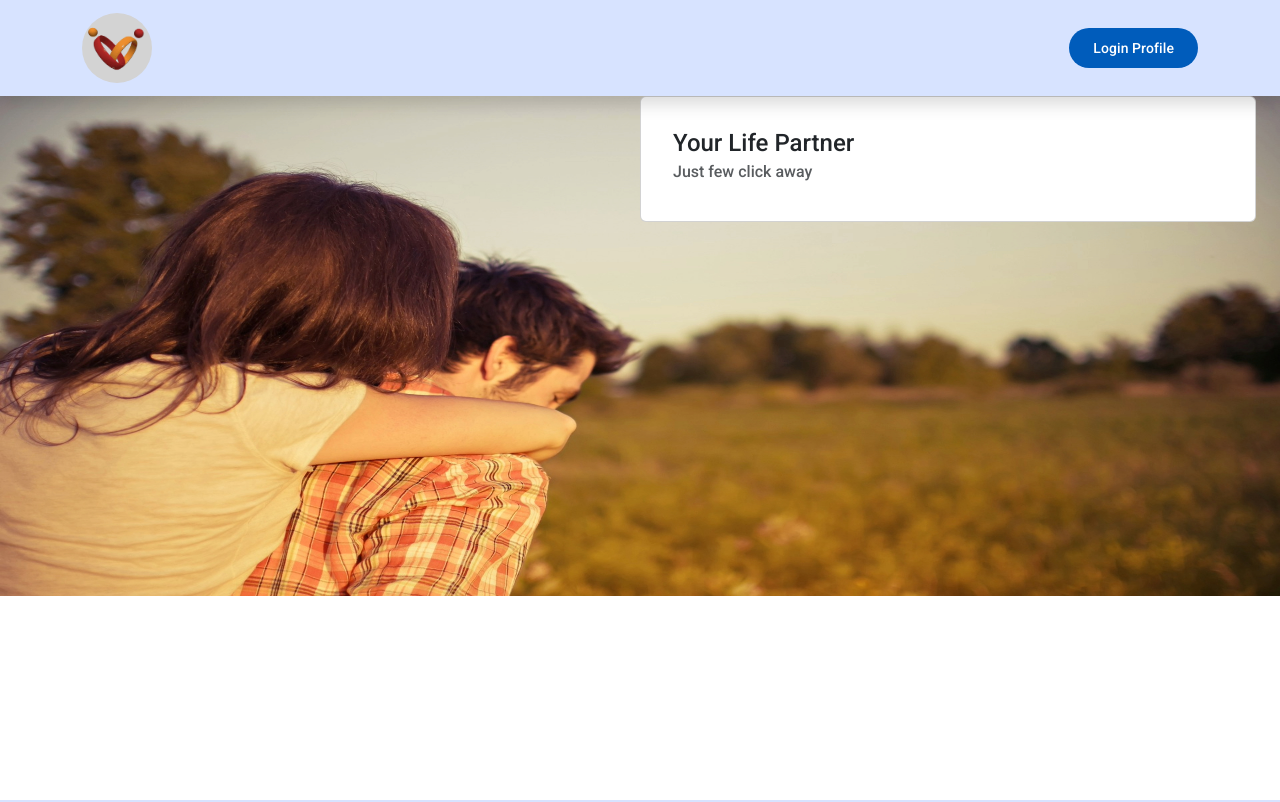
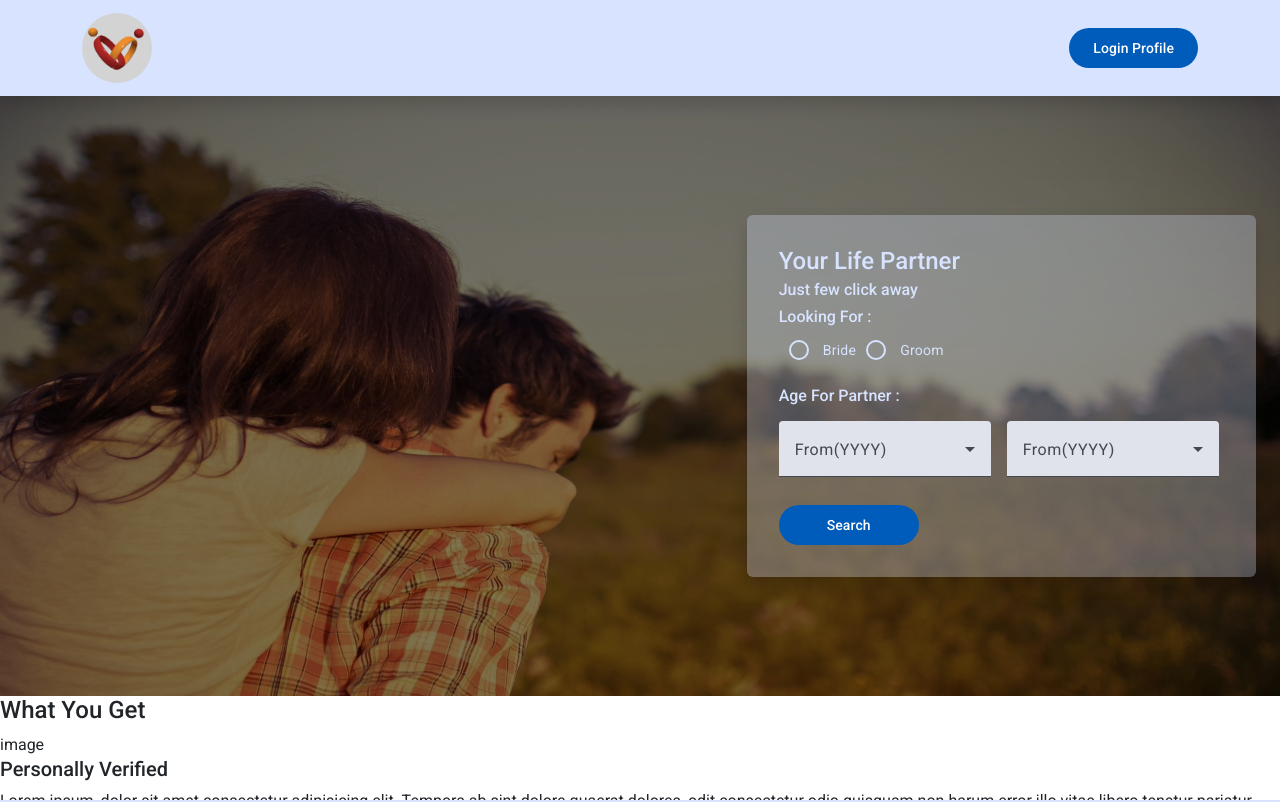
Before and after one commit to codecraftwt/datingWebApp, an Angular app: page /home in a window 1280 px wide. Shown: the top 802 px of the page. Built offline with nearby package versions, Linux system fonts and the light colour scheme.

Commit message:
added search your life partner ui and bug fixes

```diff
--- a/src/app/app.component.scss
+++ b/src/app/app.component.scss
@@ -1,4 +1,10 @@
 .main-content {
     height: 100vh;
     padding-top: 6rem;
+    overflow-y: scroll;
 }
+
+::-webkit-scrollbar {
+    width: 0px;
+    height: 0px;
+}
--- a/src/app/components/footer/footer.component.scss
+++ b/src/app/components/footer/footer.component.scss
@@ -8,6 +8,7 @@
         // margin-bottom: 0.4rem;
         padding: 5px 15px;
         font-size: 15px;
+        cursor: pointer;
 
         transition: transform 0.5s ease;
 
@@ -30,6 +31,7 @@
         justify-content: center;
         border-radius: 35%;
         color: #d7e3ff;
+        cursor: pointer;
 
         transition: background-color 0.3s ease;
 
--- a/src/app/pages/home/home.component.html
+++ b/src/app/pages/home/home.component.html
@@ -1,14 +1,54 @@
 <section class="home">
     <div class="row justify-content-end align-items-center h-100 w-100">
-        <div class="col-md-6">
-            <div class="card p-3">
+        <div class="col-md-5">
+            <div class="card p-3 border-0 shadow">
                 <div class="card-body">
                     <h4 class="card-title">Your Life Partner</h4>
-                    <h6 class="card-subtitle mb-2 text-body-secondary">Just few click away</h6>
-
-
+                    <h6 class="card-subtitle mb-2">Just few click away</h6>
+                    <div class="mb-3">
+                        <h6 class="mb-1">Looking For :</h6>
+                        <mat-radio-group>
+                            <mat-radio-button class="" value="bride">Bride</mat-radio-button>
+                            <mat-radio-button class="" value="groom">Groom</mat-radio-button>
+                        </mat-radio-group>
+                    </div>
+                    <div class="mb-2">
+                        <h6 class="mb-3">Age For Partner :</h6>
+                        <mat-form-field class="me-3">
+                            <mat-label>From(YYYY)</mat-label>
+                            <mat-select [(ngModel)]="selectedValue" name="food">
+                                @for (a of age; track a) {
+                                <mat-option [value]="a">{{a}}</mat-option>
+                                }
+                            </mat-select>
+                        </mat-form-field>
+                        <mat-form-field>
+                            <mat-label>From(YYYY)</mat-label>
+                            <mat-select [(ngModel)]="selectedValue" name="food">
+                                @for (a of age; track a) {
+                                <mat-option [value]="a">{{a}}</mat-option>
+                                }
+                            </mat-select>
+                        </mat-form-field>
+                    </div>
+                    <button class="px-5" mat-flat-button>Search</button>
                 </div>
             </div>
         </div>
     </div>
 </section>
+
+<section class="what-you-get">
+    <div class="row w-100">
+        <h4>What You Get</h4>
+        <div class="col-md">
+            <div class="image-container">
+                image
+            </div>
+            <h5>Personally Verified</h5>
+            <p>Lorem ipsum, dolor sit amet consectetur adipisicing elit. Tempora ab sint dolore quaerat dolores, odit
+                consectetur odio quisquam non harum error illo vitae libero tenetur pariatur obcaecati asperiores minima
+                quibusdam.</p>
+        </div>
+    </div>
+</section>
--- a/src/app/pages/home/home.component.scss
+++ b/src/app/pages/home/home.component.scss
@@ -1,7 +1,60 @@
-.home{
+.home {
     background-image: url('./../../../../public/file.jpg');
     background-repeat: no-repeat;
     background-size: 100% 100%;
     min-height: 500px;
-    // height: auto;
+    height: 600px;
+    position: relative;
+    overflow: hidden;
+
+    &::before {
+        content: '';
+        position: absolute;
+        top: 0;
+        left: 0;
+        right: 0;
+        bottom: 0;
+        background-color: rgba(0, 0, 0, 0.5);
+        z-index: 1;
+    }
+
+    .card {
+        background-color: rgba(215, 227, 255, 0.3);
+        z-index: 2;
+        color: #d7e3ff;
+
+    }
+
 }
+
+:host::ng-deep .mat-internal-form-field>label {
+    color: #d7e3ff;
+}
+
+:host::ng-deep .mat-mdc-radio-button .mdc-radio__native-control:enabled:not(:checked)+.mdc-radio__background .mdc-radio__outer-circle {
+    border-color: #d7e3ff;
+}
+
+:host::ng-deep .mat-mdc-radio-button:hover .mdc-radio__native-control:enabled:not(:checked)+.mdc-radio__background .mdc-radio__outer-circle {
+    border-color: #d7e3ff;
+}
+
+:host::ng-deep .mat-mdc-radio-button .mdc-radio__native-control:enabled:checked+.mdc-radio__background .mdc-radio__outer-circle {
+    border-color: #d7e3ff;
+}
+
+:host::ng-deep .mat-mdc-radio-button .mdc-radio__native-control:enabled:checked+.mdc-radio__background .mdc-radio__outer-circle {
+    border-color: #d7e3ff !important;
+}
+
+:host::ng-deep .mat-mdc-radio-button:hover .mdc-radio__native-control:enabled:checked+.mdc-radio__background .mdc-radio__outer-circle {
+    border-color: #d7e3ff !important;
+}
+
+:host::ng-deep .mat-mdc-radio-button .mdc-radio__native-control:enabled:checked+.mdc-radio__background .mdc-radio__inner-circle {
+    border-color: #d7e3ff !important;
+}
+
+.what-you-get{
+
+}
--- a/src/app/pages/home/home.component.ts
+++ b/src/app/pages/home/home.component.ts
@@ -1,10 +1,15 @@
-import { Component } from '@angular/core';
+import { Component, OnInit } from '@angular/core';
 
 @Component({
   selector: 'app-home',
   templateUrl: './home.component.html',
   styleUrl: './home.component.scss'
 })
-export class HomeComponent {
+export class HomeComponent implements OnInit {
+  selectedValue = ''
+  age = [20,21,22,23,24,25,26,27,28,29,30]
 
+  ngOnInit(): void {
+
+  }
 }
--- a/src/styles.scss
+++ b/src/styles.scss
@@ -15,6 +15,24 @@ body {
     font-family: Roboto, "Helvetica Neue", sans-serif;
 }
 
+::-webkit-scrollbar {
+    width: 8px;
+    height: 8px;
+}
+
+::-webkit-scrollbar-thumb {
+    background-color: #d7e3ff;
+    border-radius: 10px;
+}
+
+::-webkit-scrollbar-track {
+    background: transparent;
+}
+
 .bg-light-blue {
     background-color: #d7e3ff !important;
 }
+
+.text-light-blue {
+    color: #d7e3ff;
+}
```
Also changed, not shown: src/app/components/shared/shared.module.ts (+17 -2 lines).
